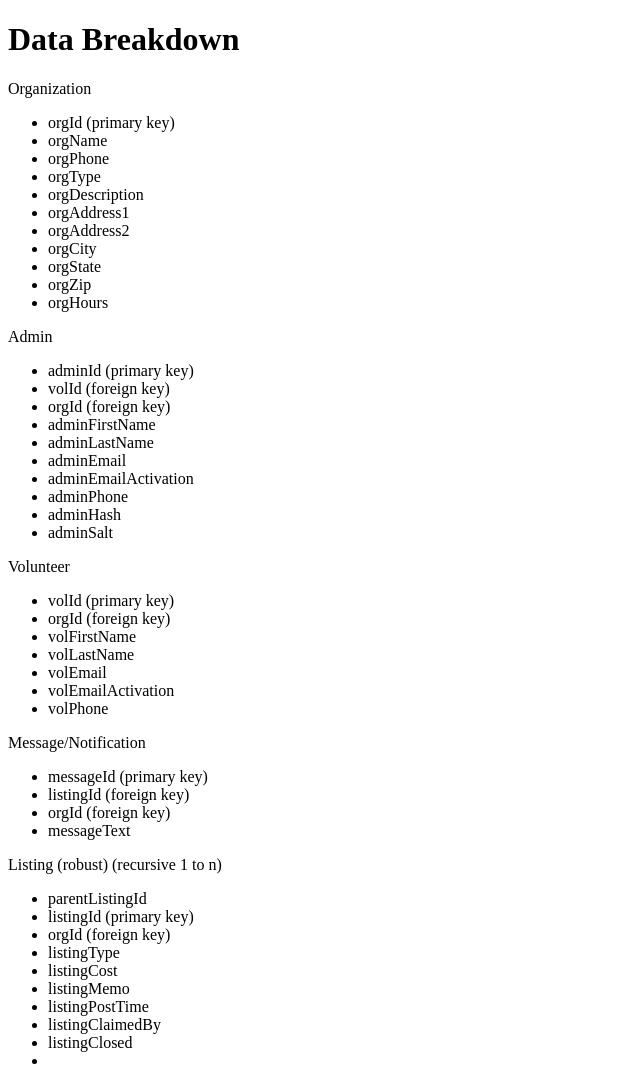
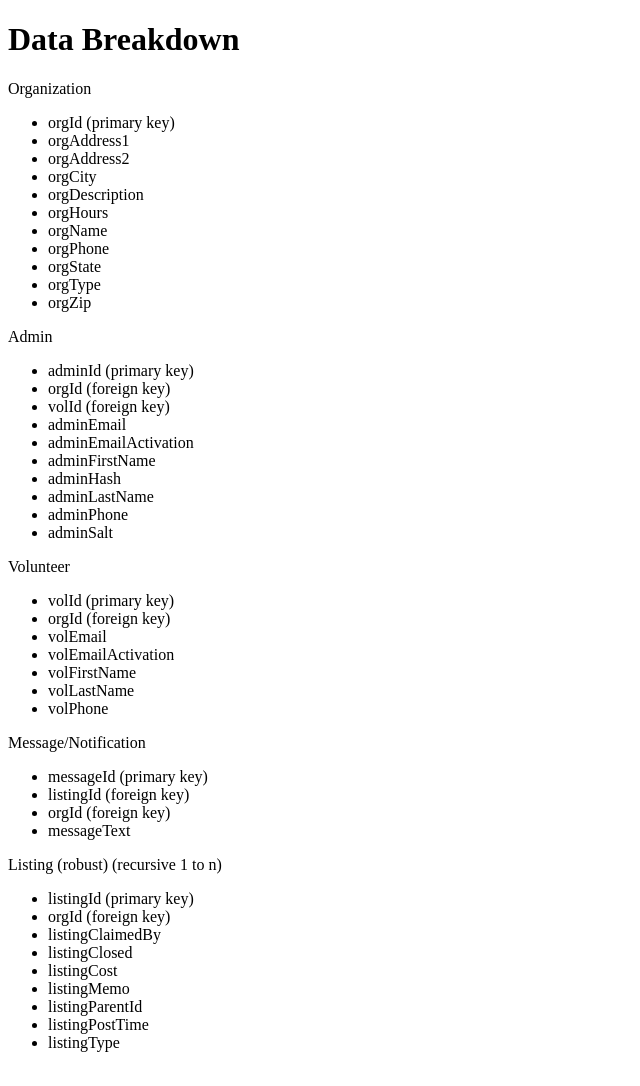
Before and after one commit to brbrown59/bread-basket, a PHP site: page /public_html/documentation/data-breakdown.php in a window 1280 px wide. Shown: the whole page, without its empty margins (0-640 px from the left). After the commit the page ends 1052 px from the top, so only its background shows below. Run offline with PHP 8.4, Linux system fonts and the light colour scheme.

Commit message:
alphabetized variable names in data breakdown

```diff
--- a/public_html/documentation/data-breakdown.php
+++ b/public_html/documentation/data-breakdown.php
@@ -54,16 +54,15 @@
 		</ul>
 		<p>Listing (robust) (recursive 1 to n)</p>
 		<ul>
-			<li>parentListingId</li>
 			<li>listingId (primary key)</li>
 			<li>orgId (foreign key)</li>
-			<li>listingType</li>
+			<li>listingClaimedBy</li>
+			<li>listingClosed</li>
 			<li>listingCost</li>
 			<li>listingMemo</li>
+			<li>listingParentId</li>
 			<li>listingPostTime</li>
-			<li>listingClaimedBy</li>
-			<li>listingClosed</li>
-			<li></li>
+			<li>listingType</li>
 		</ul>
 
 
```
Also changed, not shown: other parts of public_html/documentation/data-breakdown.php (+11 -11 lines), public_html/php/classes/volunteer.php (+12 -0 lines).
